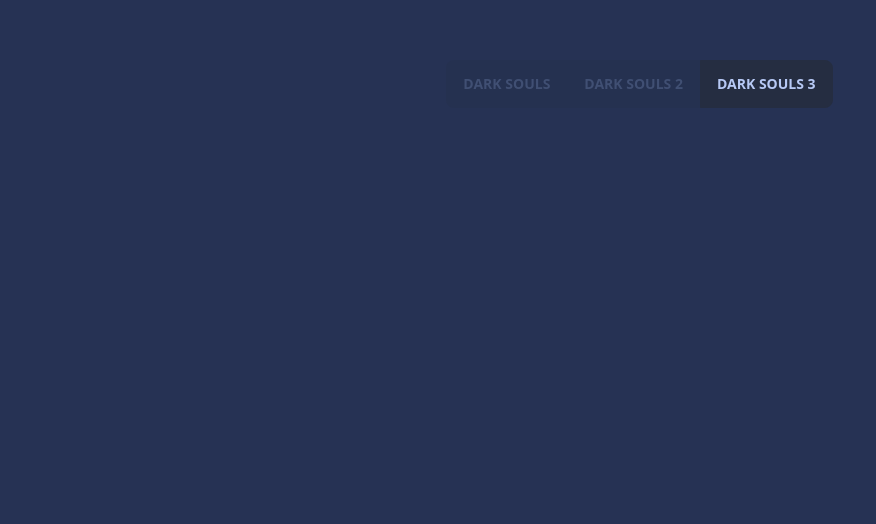
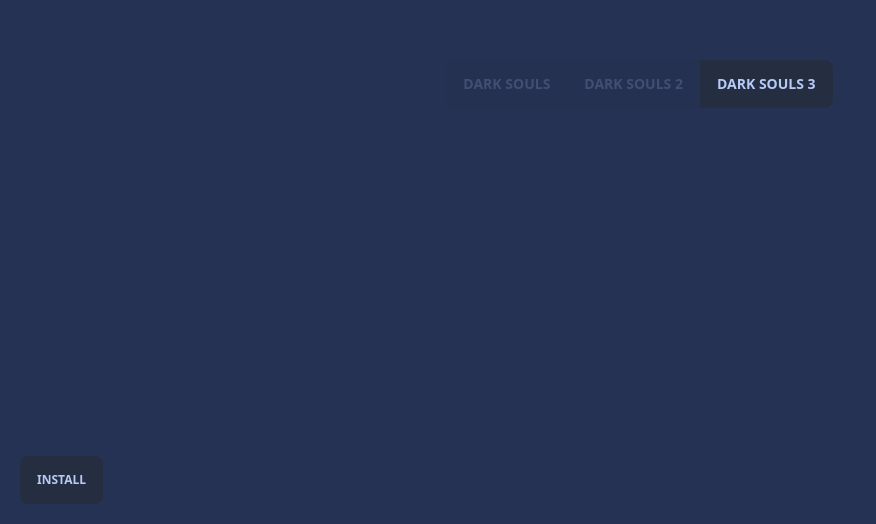
Before and after one commit to joshjkleins/dark-souls, a React (Vite) app: page / in a window 1280 px wide. Shown: the part 276-800 px from the top of the page, without its empty margins (0-876 px from the left). Built offline with nearby package versions, Linux system fonts and the light colour scheme.

Commit message:
always show install btn

```diff
--- a/src/App.jsx
+++ b/src/App.jsx
@@ -10,7 +10,7 @@
     <div className="">
         {gameChoice == '' && <StepOne choice={setGameChoice} /> }
         {gameChoice == 'Dark Souls 3' && <DarkSoulsThree choice={setGameChoice} />}
-        <button id="butInstall" type="button" className="btn absolute bottom-5 left-5 text-xs hidden">Install</button>
+        <button id="butInstall" type="button" className="btn absolute bottom-5 left-5 text-xs">Install</button>
     </div>
   )
 }
```
